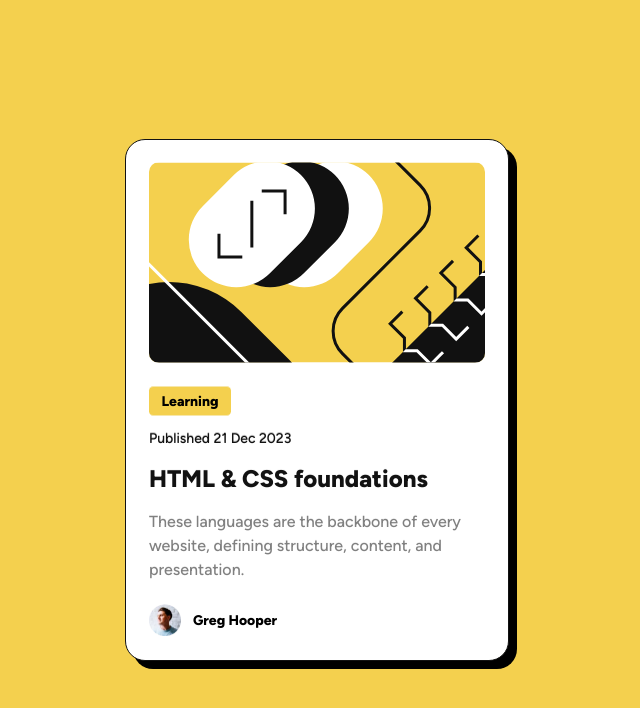
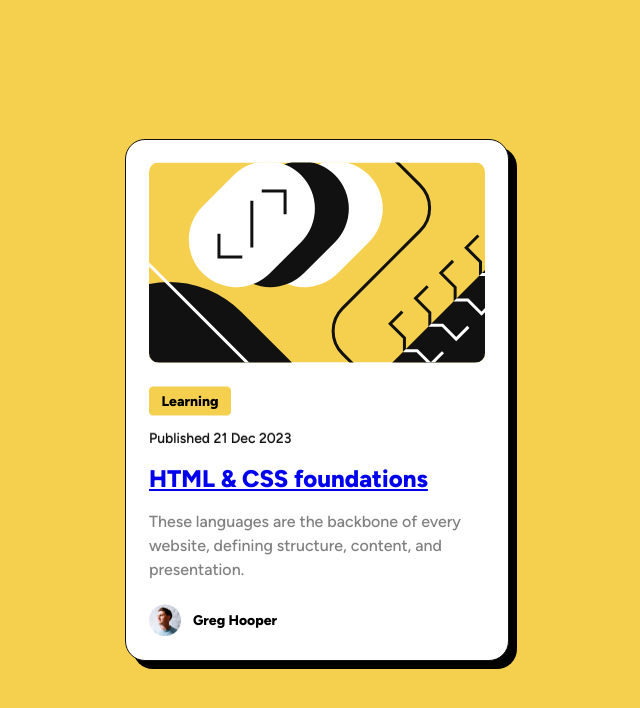
Before and after one commit to Flavio-sv/Blog-Preview-Card-Main, a plain HTML site: page index.html in a window 1280 px wide. Shown: the whole page, without its empty margins (323-963 px from the left). Drawn offline with Linux system fonts and the light colour scheme.

Commit message:
Update index.html

```diff
--- a/index.html
+++ b/index.html
@@ -19,7 +19,7 @@
     </div>
     <div class="content">
       <time datetime="2023-12-21">Published 21 Dec 2023</time>
-      <h1>HTML & CSS foundations</h1>
+      <h1><a href="#">HTML & CSS foundations</a></h1>
       <p>These languages are the backbone of every website, defining structure, content, and presentation.</p>
     </div>
     <div class="author">
```
